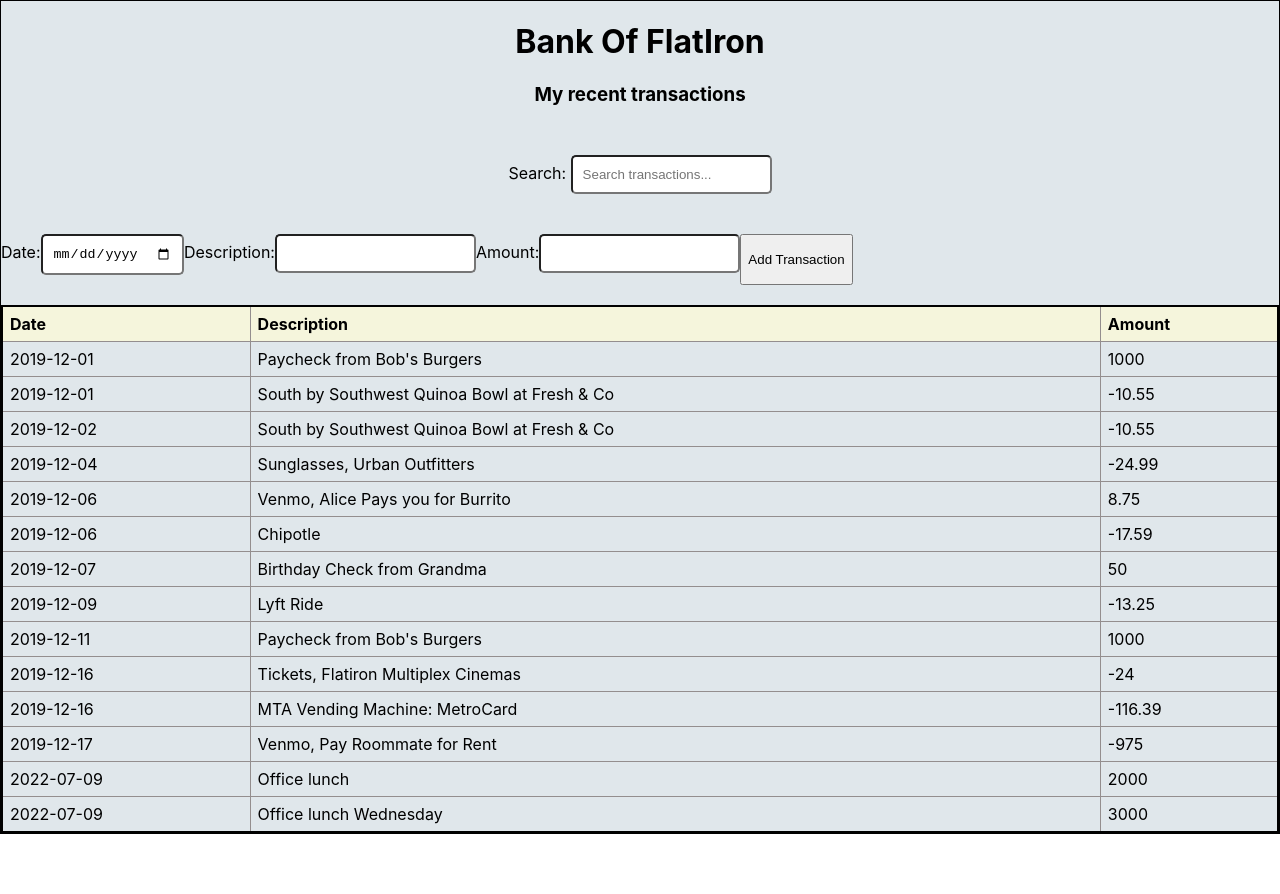
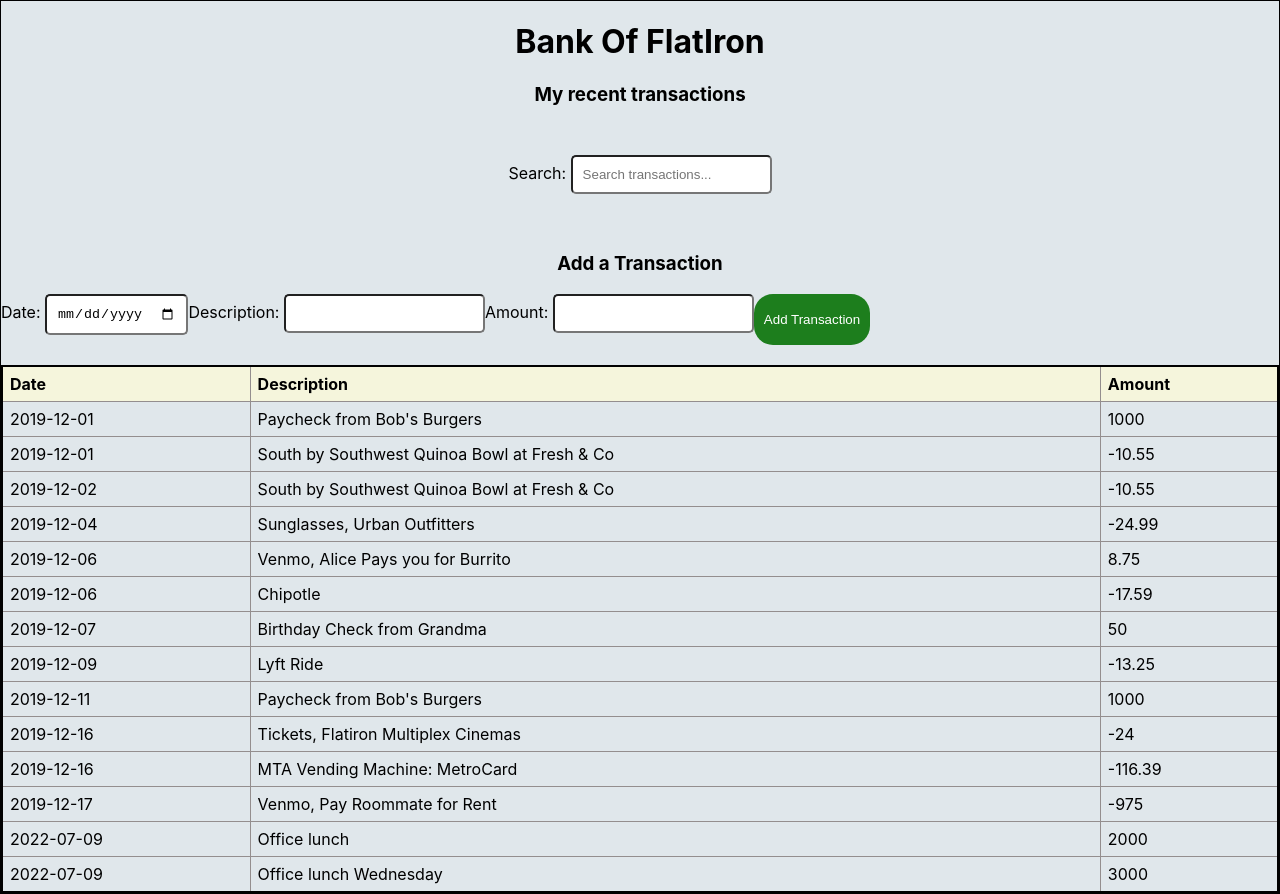
Before and after one commit to BrendahKiragu/brendah-week-1-code-challenge-bank-transaction-app, a React (Create React App) app: page / in a window 1280 px wide. Before the commit the page ends 834 px from the top, so only its background shows below. Built offline with nearby package versions, Linux system fonts and the light colour scheme; data requests are answered from the project's data file.

Commit message:
adds a heading

```diff
--- a/src/components/TransactionForm.js
+++ b/src/components/TransactionForm.js
@@ -26,9 +26,11 @@ function TransactionForm({ onAddTransaction }) {
   };
 
   return (
+    <div>
+    <h3>Add a Transaction</h3>
     <form onSubmit={handleSubmit}>
       <div>
-        <label>Date:</label>
+        <label>Date:  </label>
         <input
           type="date"
           value={date}
@@ -37,7 +39,7 @@ function TransactionForm({ onAddTransaction }) {
         />
       </div>
       <div>
-        <label>Description:</label>
+        <label>Description:  </label>
         <input
           type="text"
           value={description}
@@ -46,7 +48,7 @@ function TransactionForm({ onAddTransaction }) {
         />
       </div>
       <div>
-        <label>Amount:</label>
+        <label>Amount:  </label>
         <input
           type="number"
           value={amount}
@@ -54,8 +56,9 @@ function TransactionForm({ onAddTransaction }) {
           required
         />
       </div>
-      <button type="submit">Add Transaction</button>
+      <button className='button' type="submit">Add Transaction</button>
     </form>
+     </div>
   );
 }
 
```
